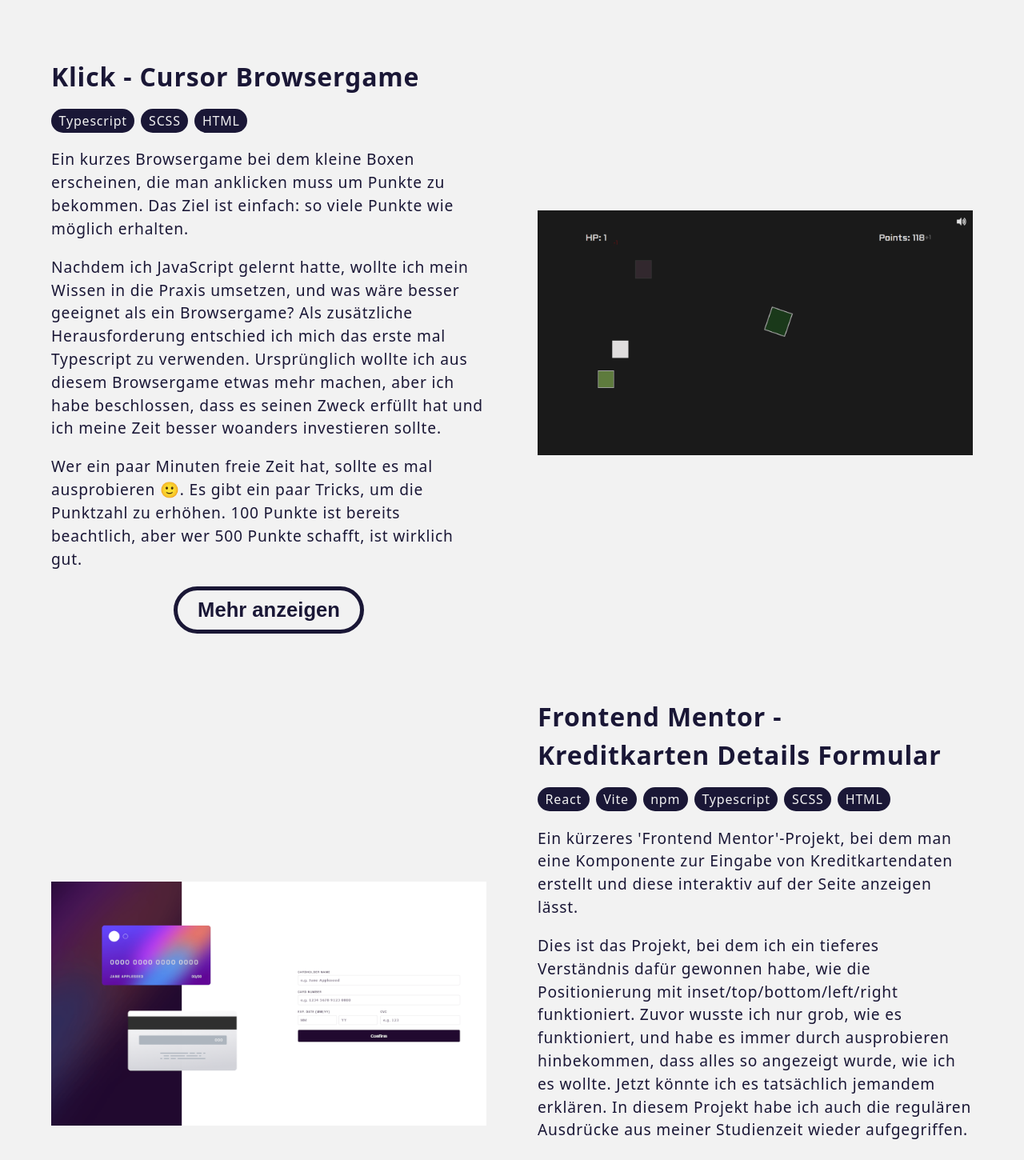
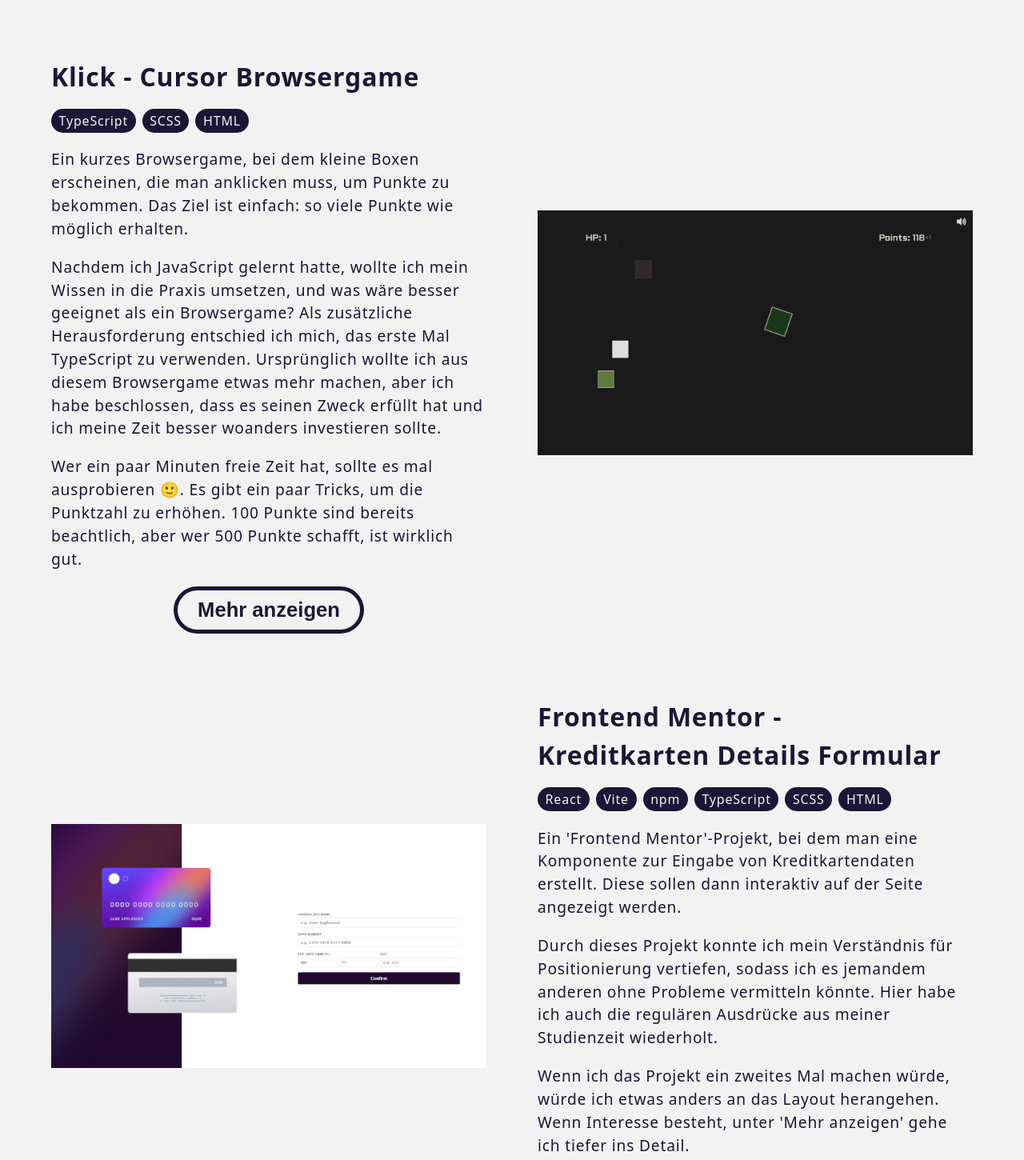
Before and after one commit to SutonToch/Portfolio, a React (Vite) app: page / in a window 1280 px wide. Shown: the part 960-2410 px from the top of the page at 80% size. Built offline with nearby package versions, Linux system fonts and the light colour scheme.

Commit message:
UPDATE text content

```diff
--- a/src/data/home_text.ts
+++ b/src/data/home_text.ts
@@ -2,7 +2,7 @@ export const home_text_data = {
     "de": {
         "hero": {
             "greeting_header": "Hi, ich bin Paul Pfütze.",
-            "greeting_content": "Ein Bachelor Informatiker und ehemaliger stellvertrender Projektleiter im Bereich der Klimatechnologien. In meinem Arbeitsumfeld ist für mich gute und ehrliche Kommunikation sehr wichtig. Ich habe eine große Leidenschaft fürs Lernen, Tabletop Rollenspiele, Videospiele und fürs Kochen. Falls ich Ihr Interesse geweckt habe, können Sie sich gerne mehr über mich durchlesen, oder meine Projekte anschauen. Ich freue mich darauf Sie kennen lernen zu können 🙂.",
+            "greeting_content": "Ein Bachelor-Informatiker und ehemaliger stellvertretender Projektleiter im Bereich der Klimatechnologien. In meinem Arbeitsumfeld ist für mich gute und ehrliche Kommunikation sehr wichtig. Ich habe eine große Leidenschaft fürs Lernen, Tabletop-Rollenspiele, Videospiele und fürs Kochen. Falls ich Ihr Interesse geweckt habe, können Sie sich gerne mehr über mich durchlesen oder meine Projekte anschauen. Ich freue mich darauf, Sie kennenlernen zu können 🙂.",
             "btn_about": "Über mich",
             "btn_contact": "Kontakt"
         },
@@ -16,7 +16,7 @@ export const home_text_data = {
     "en": {
         "hero": {
             "greeting_header": "Hi, I'm Paul Pfütze.",
-            "greeting_content": "A computer scientist with a bachelor's degree and former deputy project manager in the field of climate technologies. In my working environment, I highly rate good and honest communication. I have a great passion for learning, tabletop role-playing games, video games and cooking. If I have peaked your interest, feel free to read more about my background and projects. I am looking forward to meeting you 🙂.",
+            "greeting_content": "A computer scientist with a bachelor's degree and former deputy project manager in the field of climate technologies. In my working environment, I highly rate good and honest communication. I have a great passion for learning, tabletop role-playing games, video games and cooking. If I have piqued your interest, feel free to read more about my background and projects. I am looking forward to meeting you 🙂.",
             "btn_about": "About me",
             "btn_contact": "Contact"
         },
--- a/src/data/projects_text.ts
+++ b/src/data/projects_text.ts
@@ -11,15 +11,15 @@ export const projects_text_data = {
                 state: "Klick",
                 imgPath: klickPic,
                 stack: [
-                    "Typescript",
+                    "TypeScript",
                     "SCSS",
                     "HTML"
                 ],
                 liveURL: "https://sutontoch.github.io/Klick/",
                 short: [
-                    "Ein kurzes Browsergame bei dem kleine Boxen erscheinen, die man anklicken muss um Punkte zu bekommen. Das Ziel ist einfach: so viele Punkte wie möglich erhalten.",
-                    "Nachdem ich JavaScript gelernt hatte, wollte ich mein Wissen in die Praxis umsetzen, und was wäre besser geeignet als ein Browsergame? Als zusätzliche Herausforderung entschied ich mich das erste mal Typescript zu verwenden. Ursprünglich wollte ich aus diesem Browsergame etwas mehr machen, aber ich habe beschlossen, dass es seinen Zweck erfüllt hat und ich meine Zeit besser woanders investieren sollte.",
-                    "Wer ein paar Minuten freie Zeit hat, sollte es mal ausprobieren 🙂. Es gibt ein paar Tricks, um die Punktzahl zu erhöhen. 100 Punkte ist bereits beachtlich, aber wer 500 Punkte schafft, ist wirklich gut."
+                    "Ein kurzes Browsergame, bei dem kleine Boxen erscheinen, die man anklicken muss, um Punkte zu bekommen. Das Ziel ist einfach: so viele Punkte wie möglich erhalten.",
+                    "Nachdem ich JavaScript gelernt hatte, wollte ich mein Wissen in die Praxis umsetzen, und was wäre besser geeignet als ein Browsergame? Als zusätzliche Herausforderung entschied ich mich, das erste Mal TypeScript zu verwenden. Ursprünglich wollte ich aus diesem Browsergame etwas mehr machen, aber ich habe beschlossen, dass es seinen Zweck erfüllt hat und ich meine Zeit besser woanders investieren sollte.",
+                    "Wer ein paar Minuten freie Zeit hat, sollte es mal ausprobieren 🙂. Es gibt ein paar Tricks, um die Punktzahl zu erhöhen. 100 Punkte sind bereits beachtlich, aber wer 500 Punkte schafft, ist wirklich gut."
                 ]
             },
             {
@@ -30,15 +30,15 @@ export const projects_text_data = {
                     "React",
                     "Vite",
                     "npm",
-                    "Typescript",
+                    "TypeScript",
                     "SCSS",
                     "HTML"
                 ],
                 liveURL: "https://sutontoch.github.io/interactive-card-details-form/",
                 short: [
-                    "Ein kürzeres 'Frontend Mentor'-Projekt, bei dem man eine Komponente zur Eingabe von Kreditkartendaten erstellt und diese interaktiv auf der Seite anzeigen lässt. ",
-                    "Dies ist das Projekt, bei dem ich ein tieferes Verständnis dafür gewonnen habe, wie die Positionierung mit inset/top/bottom/left/right funktioniert. Zuvor wusste ich nur grob, wie es funktioniert, und habe es immer durch ausprobieren hinbekommen, dass alles so angezeigt wurde, wie ich es wollte. Jetzt könnte ich es tatsächlich jemandem erklären. In diesem Projekt habe ich auch die regulären Ausdrücke aus meiner Studienzeit wieder aufgegriffen. ",
-                    "Wenn Sie daran interessiert sind, sehen Sie es sich kurz an und versuchen Sie, es kaputt zu machen. Ich habe mir ziemlich viel Mühe gegeben, um sicherzustellen, dass es keine falschen Eingaben gibt. Lassen Sie es mich wissen, wenn Sie etwas finden 🙂."
+                    "Ein 'Frontend Mentor'-Projekt, bei dem man eine Komponente zur Eingabe von Kreditkartendaten erstellt. Diese sollen dann interaktiv auf der Seite angezeigt werden.",
+                    "Durch dieses Projekt konnte ich mein Verständnis für Positionierung vertiefen, sodass ich es jemandem anderen ohne Probleme vermitteln könnte. Hier habe ich auch die regulären Ausdrücke aus meiner Studienzeit wiederholt.",
+                    "Wenn ich das Projekt ein zweites Mal machen würde, würde ich etwas anders an das Layout herangehen. Wenn Interesse besteht, unter 'Mehr anzeigen' gehe ich tiefer ins Detail."
                 ]
             },
             {
@@ -52,9 +52,9 @@ export const projects_text_data = {
                 ],
                 liveURL: "https://sutontoch.github.io/calculator-app/",
                 short: [
-                    "Eine Taschenrechner-Webanwendung. Dies ist das Projekt, bei dem ich meine JavaScript- und Grid-Layout-Fähigkeiten getestet habe. ",
-                    "Ich habe ziemlich viel Arbeit in dieses Projekt gesteckt, mit ein paar zusätzlichen Funktionen mit denen ich über das Ziel hinausgegangen bin. Zum Beispiel habe ich eine eigene und sichere eval-Funktion entwickelt, und man kann die Tastatur für Eingaben in den Taschenrechner verwenden. Die eval-Funktion wurde ziemlich kompliziert, aber ich bin stolz darauf. Ich habe die Anwendung auch ausgiebig getestet, so dass es keine Möglichkeit geben sollte, sie kaputt zu machen. ",
-                    "Ich bin mir bewusst, dass viele Portfolios einen Taschenrechner enthalten, aber ich denke, dass dieses Projekt etwas Besonderes ist, weil es zeigt, dass ich bereit und in der Lage bin, die Extrameile zu gehen. Werfen Sie also einen Blick darauf, wenn Sie interessiert sind 🙂."
+                    "Eine Taschenrechner-Webanwendung. Dies ist das Projekt, bei dem ich meine JavaScript- und Grid-Layout-Fähigkeiten getestet habe.",
+                    "Ich habe ziemlich viel Arbeit in dieses Projekt gesteckt, mit ein paar zusätzlichen Funktionen, mit denen ich über das Ziel hinausgegangen bin. Zum Beispiel habe ich eine eigene und sichere eval-Funktion entwickelt, und man kann die Tastatur für Eingaben im Taschenrechner nutzen. Die eval-Funktion wurde ziemlich kompliziert, aber ich bin stolz darauf 💪.",
+                    "Ich bin mir bewusst, dass viele Portfolios einen Taschenrechner enthalten, aber ich denke, dass dieses Projekt etwas Besonderes ist, weil es zeigt, dass ich bereit und in der Lage bin, die Extrameile zu gehen. Trotzdem das Interesse geweckt? Hier sind die Links:"
                 ]
             },
             {
@@ -65,15 +65,15 @@ export const projects_text_data = {
                     "React",
                     "Vite",
                     "npm",
-                    "Typescript",
+                    "TypeScript",
                     "SCSS",
                     "HTML"
                 ],
                 liveURL: "",
                 short: [
-                    "Nun, hier geht es um das Projekt, das Sie gerade sehen. ",
-                    "Ich habe eine Menge Arbeit in dieses Projekt gesteckt, und es war eine lange Reise. Dies ist nicht einmal die erste Version meines Portfolios, denn ich war mit der ersten Version einfach nicht zufrieden. ",
-                    "Ich bin mir bewusst, dass es etwas seltsam ist, sein Portfolio-Projekt in sein Portfolio aufzunehmen, aber ich denke, dass mein Weg, mein Denkprozess und meine Erfahrungen es wert sind, hier erwähnt zu werden. Wenn Sie Zeit und Lust haben, mehr zu erfahren, können Sie gerne einen Blick darauf werfen 🙂."
+                    "Hier geht es um das Projekt, das zu meinem aktuellen Portfolio geführt hat.",
+                    "Ich habe eine Menge Arbeit in dieses Projekt gesteckt, und es war eine lange Reise. Mitunter, weil ich kein Designer bin und entsprechend mit der ersten Version meines Portfolios nicht zufrieden war.",
+                    "Mein Aufwand, Weg, Denkprozess und Erfahrungen bzgl. dieses Projektes sind erwähnenswert. Entsprechend, wenn Zeit und Lust besteht, unter folgendem Link lässt sich mehr finden."
                 ]
             }
         ],
@@ -87,15 +87,15 @@ export const projects_text_data = {
                 state: "Klick",
                 imgPath: klickPic,
                 stack: [
-                    "Typescript",
+                    "TypeScript",
                     "SCSS",
                     "HTML"
                 ],
                 liveURL: "https://sutontoch.github.io/Klick/",
                 short: [
-                    "A short Browsergame, where boxes appear that you have to click to get points. The goal is simply to get as many points as possible. ",
-                    "After learning JavaScript, I wanted to put my knowledge into practice, and what better option than a Browsergame? For an added challenge, I decided to use Typescript to get familiar with it, and simply try it out. Initially I wanted this Browsergame to be a little more than it turned out to be, but I decided that it served it's purpose and my time was better spend elsewhere. ",
-                    "It's still fun though! If you have a few minutes of spare time, consider trying it yourself. There are a few tricks to increase your score.. I'd be interested if you're able to get past 100 or even 500 score 🙂."
+                    "A short browser game in which small boxes appear that you have to click on to get points. The goal is simple: get as many points as possible.",
+                    "After learning JavaScript, I wanted to put my knowledge into practice, and what better way than a browser game? As an additional challenge, I decided to use TypeScript for the first time. Originally, I wanted to make something more out of this browser game, but I decided that it had served its purpose and I would be better off investing my time elsewhere.",
+                    "If you have a few minutes of free time, you should give it a try 🙂. There are a few tricks to increase your score. 100 points is already impressive, but anyone who manages 500 points probably mastered the game."
                 ]
             },
             {
@@ -106,15 +106,15 @@ export const projects_text_data = {
                     "React",
                     "Vite",
                     "npm",
-                    "Typescript",
+                    "TypeScript",
                     "SCSS",
                     "HTML"
                 ],
                 liveURL: "https://sutontoch.github.io/interactive-card-details-form/",
                 short: [
-                    "A shorter 'Frontend Mentor'-Project where you build a component to enter credit card details and display them interactivly on the page. ",
-                    "This is the project where I gained a deeper understanding of how positioning works with inset/top/bottom/left/right. Before I roughly knew what it does and used trial-and-error to get everything to display how I wanted it. Now I could actually explain it to someone else. In this project I also revisited Regular Expressions from my college time. ",
-                    "If you're interested, take a quick look and try to break it. I put quite some effort into making sure there are no possible wrong inputs. Let me know if you find something 🙂."
+                    "A 'Frontend Mentor' project in which you create a component for entering credit card details. These should then be displayed interactively on the page.",
+                    "This project allowed me to deepen my understanding of positioning to such an extent, that I could easily teach it to someone else. Here I also revisited the regular expressions from my student days.",
+                    "If I were to do the project a second time, I would approach the layout slightly differently. If you are interested, I go into more detail under 'Show more'."
                 ]
             },
             {
@@ -128,9 +128,9 @@ export const projects_text_data = {
                 ],
                 liveURL: "https://sutontoch.github.io/calculator-app/",
                 short: [
-                    "A Calculator Web App. This is the project where I tested my JavaScript and Grid-Layout Skills. ",
-                    "I put quite some effort into this project, with a few extra features, that went beyond the necessary features. For example, I made my own secure eval-function and you can use your keyboard to do inputs for the calculator. The eval-function got pretty complicated, but I'm proud of it. I also did alot of testing, so there shouldn't be a way to break it. ",
-                    "I'm aware that many portfolios feature a calculator, but I'd like to think that this one is special, because it shows that I'm willing and able to go the extra mile. So, take a look if you're interested 🙂."
+                    "A calculator web application. This is the project where I tested my JavaScript and grid layout skills.",
+                    "I put quite a bit of work into this project, with a few extra features with which I went above and beyond. For example, I developed a custom and secure eval-function, and you can use the keyboard for input in the calculator. The eval-function became quite complicated, but I am proud of it 💪.",
+                    "I am aware that many portfolios include a calculator, but I think this project is special because it shows that I am willing and able to go the extra mile. Still interested? Here are the links:"
                 ]
             },
             {
@@ -141,15 +141,15 @@ export const projects_text_data = {
                     "React",
                     "Vite",
                     "npm",
-                    "Typescript",
+                    "TypeScript",
                     "SCSS",
                     "HTML"
                 ],
                 liveURL: "",
                 short: [
-                    "Well, this is about the project that you are looking at right now. ",
-                    "I've put alot of work into this, and it was quite the journey. This isn't even the first version of my portfolio, because I just wasn't happy with how the first one turned out. ",
-                    "I'm aware that putting your portfolio project into your portfolio is kind of weird, but I think my journey, thought process and lessons learned are worth mentioning here. If you have the time and want to know more, feel free to take a look 🙂."
+                    "This is about the project that led to my current portfolio.",
+                    "I've put a lot of work into this project and it's been a long journey. Partly because I'm not a designer and therefore wasn't happy with the first version.",
+                    "My effort, journey, thought process and experiences regarding this project are worth mentioning. If you have the time, consider taking a look under the following link."
                 ]
             }
         ],
```
